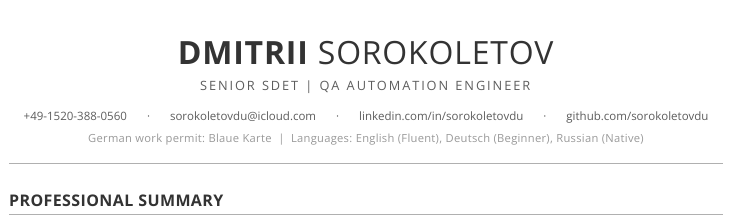
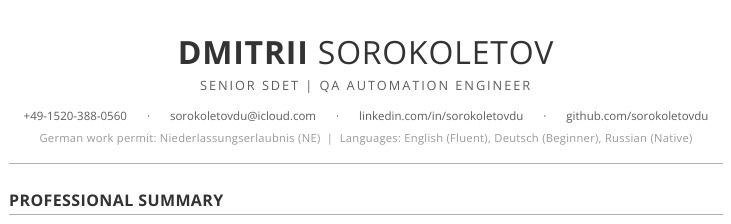
Before and after one commit to sorokoletovdu/cv, an Astro site: page / in a window 1280 px wide. Shown: the part 81-305 px from the top of the page, 274-1005 px from the left. Built offline with nearby package versions, Linux system fonts and the light colour scheme; Astro itself is replaced by a stand-in of ours.

Commit message:
Update work permit type

```diff
--- a/src/content/resume/resume.md
+++ b/src/content/resume/resume.md
@@ -5,7 +5,7 @@ phone: "+49-1520-388-0560"
 email: sorokoletovdu@icloud.com
 linkedin: https://linkedin.com/in/sorokoletovdu/
 github: https://github.com/sorokoletovdu
-permit: "German work permit: Blaue Karte"
+permit: "German work permit: Niederlassungserlaubnis (NE)"
 languages:
   - English (Fluent)
   - Deutsch (Beginner)
```
Also changed, not shown: 1 other file.
